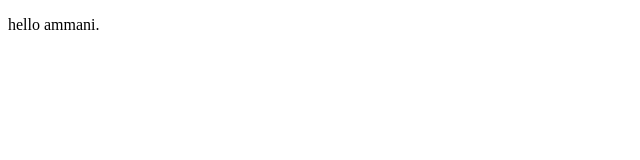
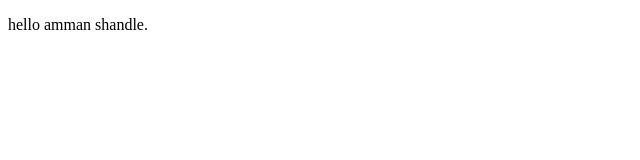
Before and after one commit to amman20/form-project, a plain HTML site: page ajax.html in a window 1280 px wide. Shown: the full height of the page, 0-640 px from the left. Drawn offline with Linux system fonts and the light colour scheme.

Commit message:
add shandle word to ajax.html

```diff
--- a/ajax.html
+++ b/ajax.html
@@ -5,7 +5,7 @@
     <title>ajax</title>
 </head>
 <body>
-<p>hello ammani.</p>
+<p>hello amman shandle.</p>
 <script></script>
 </body>
 </html>
```
